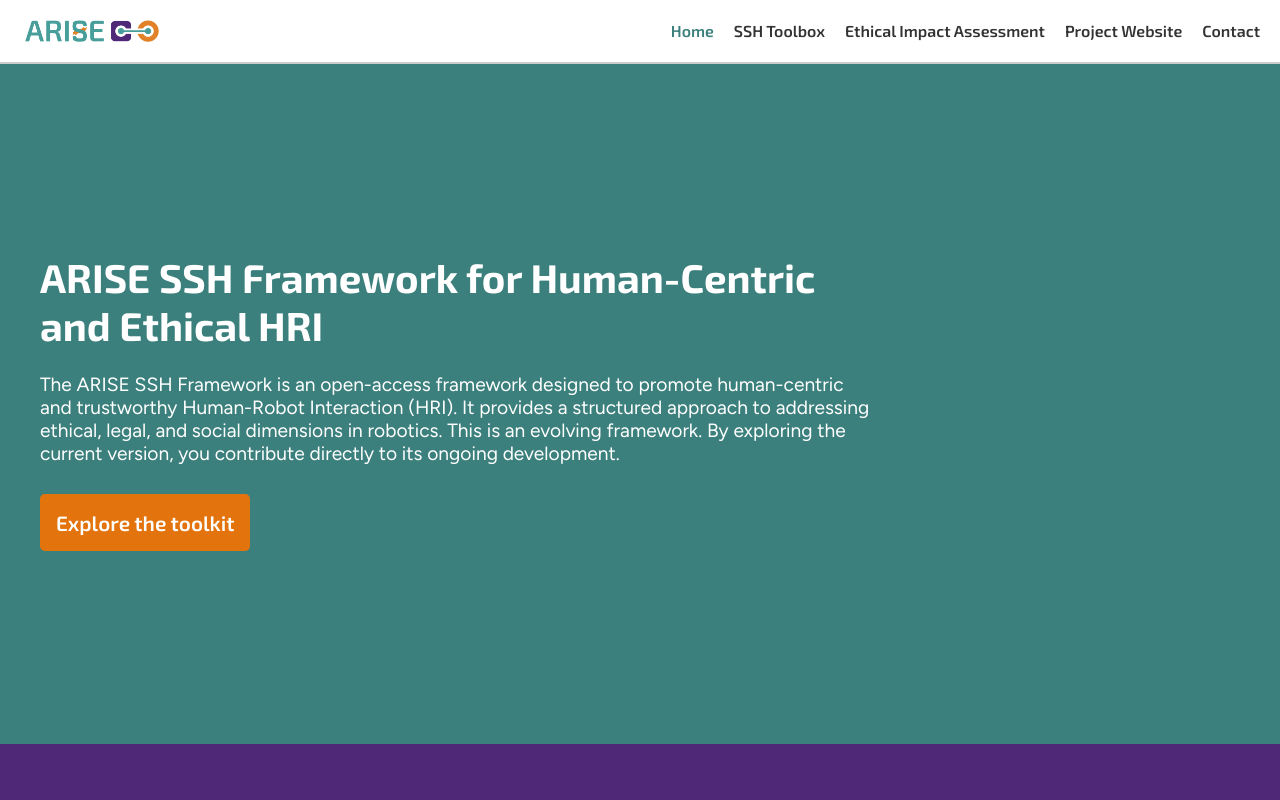
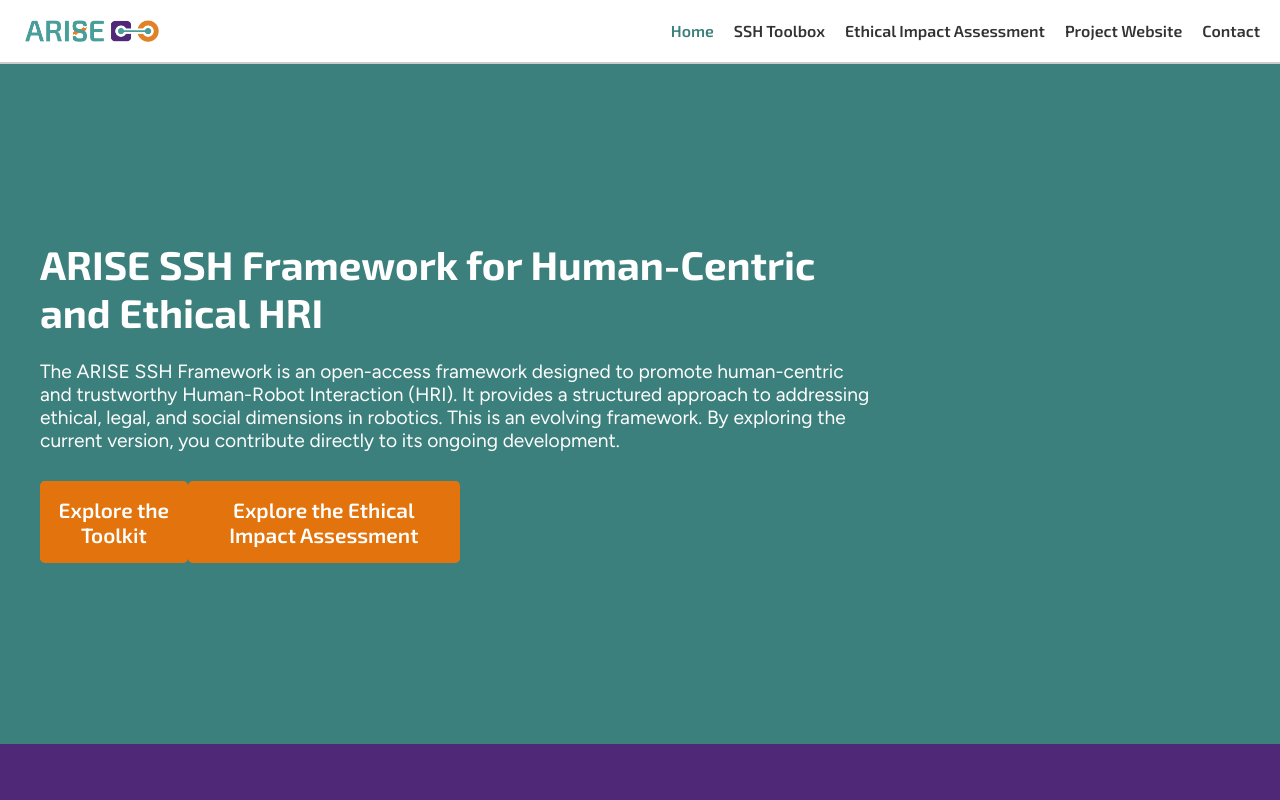
Before and after one commit to TuuPu/ARISE, a React (Create React App) app: page / in a window 1280 px wide. Shown: the top 800 px of the page. Built offline with nearby package versions, Linux system fonts and the light colour scheme.

Commit message:
add second button to landing page

```diff
--- a/src/pages/LandingPage.css
+++ b/src/pages/LandingPage.css
@@ -18,6 +18,13 @@
   .landing-page-text {
     max-width: 70%;
   }
+
+  .buttons-landing-page{
+    display: flex;
+    justify-content: space-between;
+    width: 50%;
+  }
+
 
   /* Header Section */
   .header {
--- a/src/pages/LandingPage.js
+++ b/src/pages/LandingPage.js
@@ -5,7 +5,7 @@
 import { useNavigate } from "react-router-dom";
 
 const LandingPage = () => {
-  const navigate = useNavigate()
+  const navigate = useNavigate();
 
   return (
     <div className="page-container-landing">
@@ -21,7 +21,21 @@
             exploring the current version, you contribute directly to its
             ongoing development.
           </p>
-          <Button onClick={() => navigate("/toolbox")} className="primary-button">Explore the toolkit</Button>
+          <div className="buttons-landing-page">
+            <Button
+            onClick={() => navigate("/toolbox")}
+            className="primary-button"
+          >
+            Explore the Toolkit
+          </Button>
+          <Button
+            onClick={() => navigate("/ethics_assessment")}
+            className="primary-button"
+          >
+            Explore the Ethical Impact Assessment
+          </Button>
+          </div>
+
         </section>
       </main>
     </div>
```
